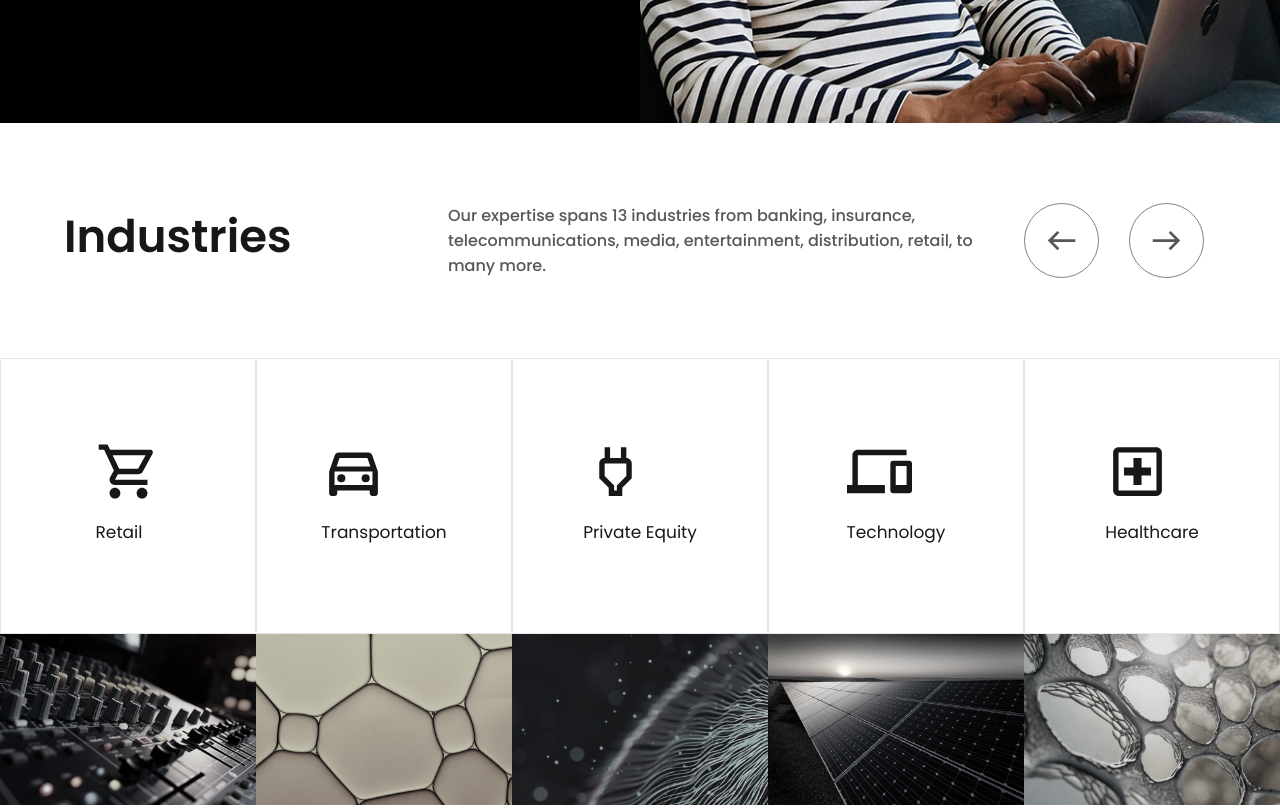
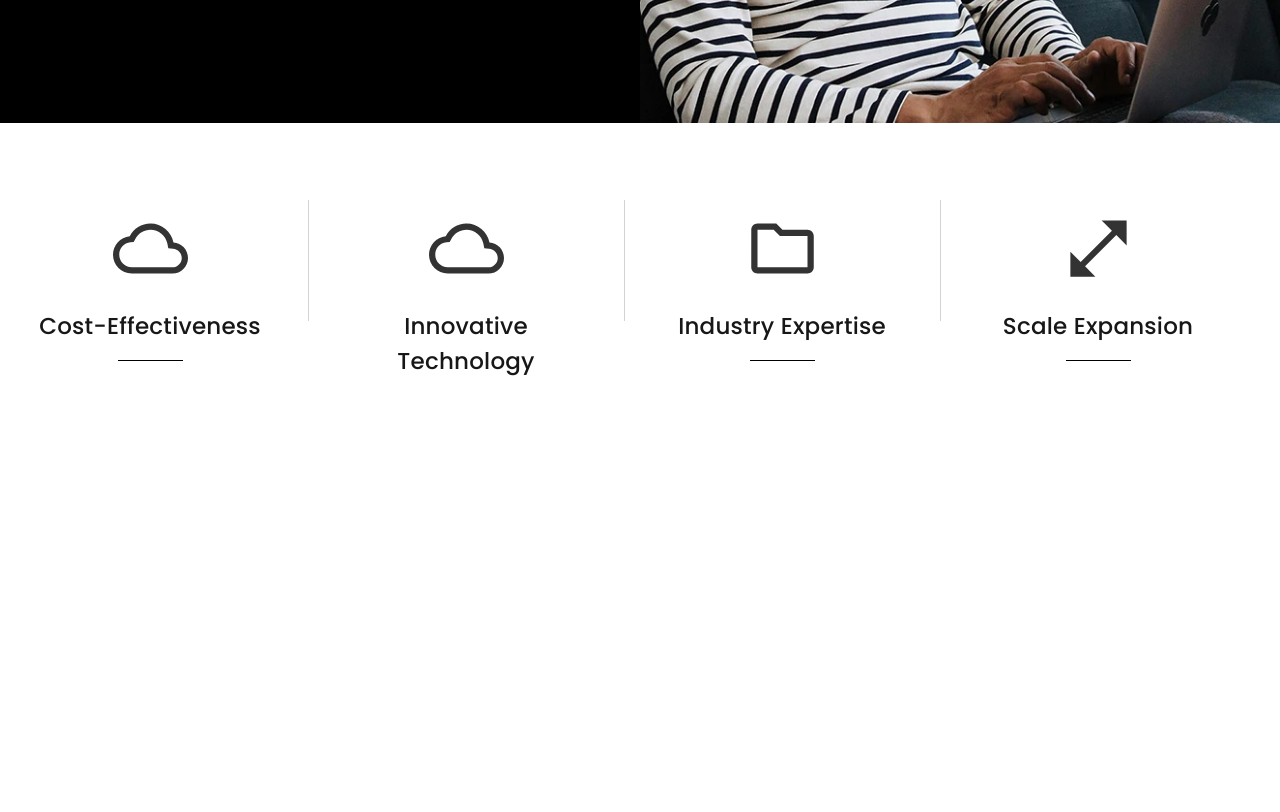
Before and after one commit to KaushalS1911/logixbuilt, a Next.js app: page / in a window 1280 px wide. Shown: the part 540-1352 px from the top of the page. After the commit the page ends 969 px from the top, so only its background shows below. Built offline with nearby package versions, Linux system fonts and the light colour scheme.

Commit message:
value propogations added

```diff
--- a/src/app/page.jsx
+++ b/src/app/page.jsx
@@ -5,6 +5,7 @@ import Herosection2 from "../components/home/herosection2";
 
 
 import Industries from "../components/home/industries";
+import ValuePropositions from "../components/home/value-propositions";
 
 export default function Home() {
     return (
@@ -13,7 +14,8 @@ export default function Home() {
             {/*<Services />*/}
             {/*<Testimonial />*/}
             <Herosection2/>
-            <Industries />
+            <ValuePropositions />
+            {/*<Industries />*/}
             {/*<Herosection />*/}
             {/*<Services />*/}
             {/*<Testimonial />*/}
--- a/src/components/home/industries.jsx
+++ b/src/components/home/industries.jsx
@@ -24,18 +24,6 @@ import DirectionsCarOutlinedIcon from '@mui/icons-material/DirectionsCarOutlined
 import EastIcon from "@mui/icons-material/East";
 import {Box, Button, Container, Grid, Typography} from "@mui/material";
 import Image from "next/image";
-
-const styles = {
-    slide: {
-        position: "relative",
-        display: "flex",
-        justifyContent: "center",
-        alignItems: "center",
-        fontSize: "18px",
-        height: "550px",
-        width: "90%",
-    },
-};
 
 function Industries() {
     const swiperRef = useRef(null);
--- /dev/null
+++ b/src/components/home/value-propositions.jsx
@@ -0,0 +1,133 @@
+import {Box, Grid, Typography, Container} from "@mui/material";
+import CloudOutlinedIcon from "@mui/icons-material/CloudOutlined";
+import FolderOutlinedIcon from "@mui/icons-material/FolderOutlined";
+import OpenInFullOutlinedIcon from "@mui/icons-material/OpenInFullOutlined";
+
+const valuePropositions = [
+    {
+        title: "Cost-Effectiveness",
+        description:
+            "We guarantee to provide affordable business consulting solutions that help you reduce costs and improve your profits.",
+        icon: <CloudOutlinedIcon fontSize="large"/>,
+    },
+    {
+        title: "Innovative Technology",
+        description:
+            "We utilize cutting-edge technologies to deliver modern and efficient solutions.",
+        icon: <CloudOutlinedIcon fontSize="large"/>,
+    },
+    {
+        title: "Industry Expertise",
+        description:
+            "Our team has deep expertise across various industries to meet your unique needs.",
+        icon: <FolderOutlinedIcon fontSize="large"/>,
+    },
+    {
+        title: "Scale Expansion",
+        description:
+            "We help you expand your business scale with strategic solutions and guidance.",
+        icon: <OpenInFullOutlinedIcon fontSize="large"/>,
+    },
+];
+
+const ValuePropositions = () => {
+    return (
+        <Container maxWidth="xl" sx={{paddingY: 6}}>
+            <Grid container spacing={4} justifyContent="center">
+                {valuePropositions.map((item, index) => (
+                    <Grid
+                        item
+                        xs={12}
+                        sm={6}
+                        md={3}
+                        key={index}
+                        sx={{
+                            position: "relative",
+                            px: 4,
+                            "&:not(:last-child)::after": {
+                                content: '""',
+                                position: "absolute",
+                                top: "25%",
+                                bottom: "25%",
+                                right: "-1px",
+                                width: "1px",
+                                backgroundColor: "#d3d3d3",
+                            },
+                        }}
+                    >
+                        <Box
+                            sx={{
+                                textAlign: "center",
+                                overflow: "hidden",
+                                position: "relative",
+                                height: '210px',
+                                borderRadius: "8px",
+                                transition: "transform 0.5s ease",
+                                "&:hover .contain": {
+                                    transform: "translateY(-60px)",
+                                },
+                                "&:hover .icon": {
+                                    transform: "scale(0)",
+                                },
+
+                            }}
+                        >
+                            <Box className={'contain'} sx={{transform: "translateY(40px)",transition: "transform 0.5s ease",}}>
+                                <Box
+                                    className="icon"
+                                    sx={{
+                                        marginBottom: 2,
+                                        color: "darkGray",
+                                        ' svg': {fontSize: 75},
+                                        transition: "transform 0.4s ease",
+                                    }}
+                                >
+                                    {item.icon}
+                                </Box>
+                                <Typography
+                                    className="title"
+                                    fontWeight="bold"
+                                    sx={{
+                                        marginBottom: 1,
+                                        mt: 2,
+                                        fontSize: 23,
+                                        fontWeight: 500,
+                                        transition: "transform 0.4s ease",
+                                    }}
+                                >
+                                    {item.title}
+                                </Typography>
+                                <Box
+                                    className="line"
+                                    sx={{
+                                        width: "65px",
+                                        height: "1px",
+                                        backgroundColor: "#000",
+                                        margin: "0 auto 6px",
+                                        my: 2,
+                                        transition: "transform 0.4s ease",
+                                    }}
+                                />
+                                <Typography
+                                    className="description"
+                                    variant="body2"
+                                    sx={{
+                                        color: "text.secondary",
+                                        lineHeight: 1.5,
+                                        opacity: 1,
+                                        padding: '0px 10px',
+                                        transition: "all 0.4s ease",
+                                    }}
+                                >
+                                    {item.description}
+                                </Typography>
+                            </Box>
+                        </Box>
+                    </Grid>
+                ))}
+            </Grid>
+        </Container>
+    );
+};
+
+export default ValuePropositions;
```
